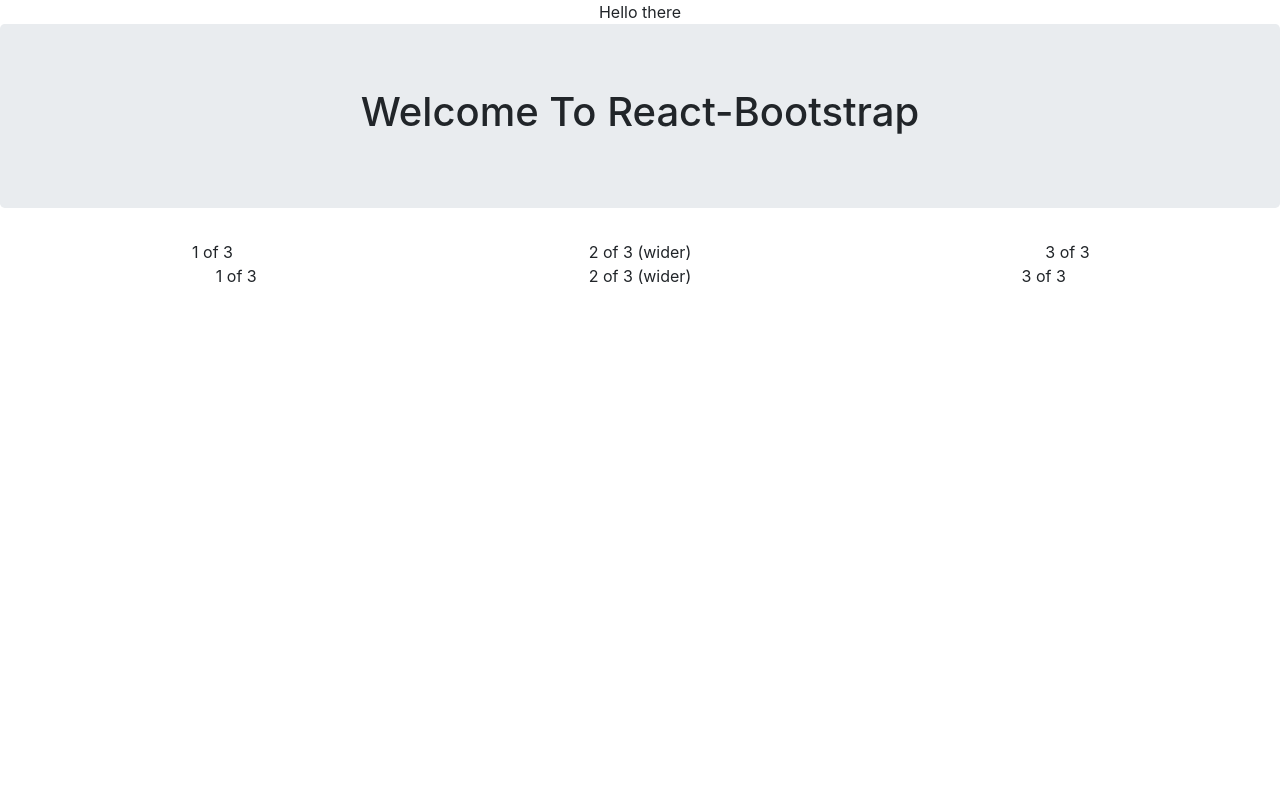
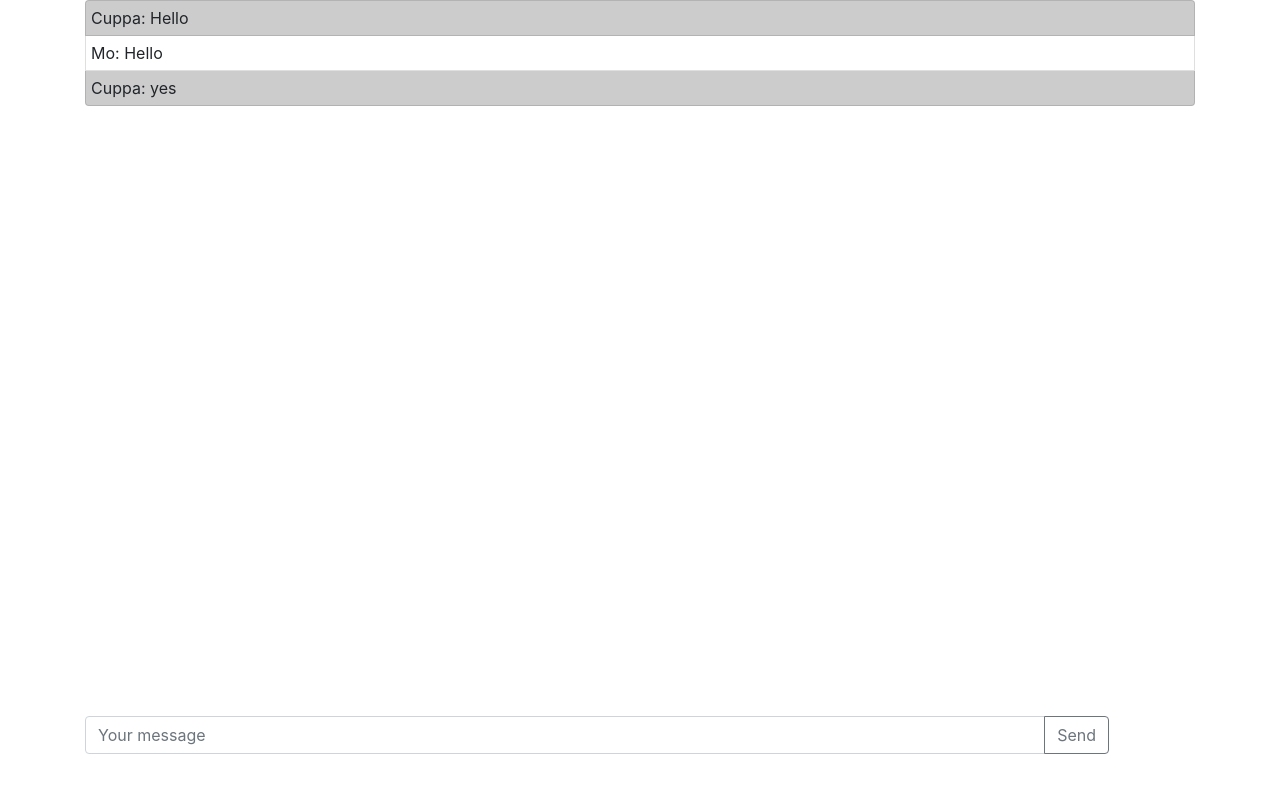
Before and after one commit to MichOchieng/math-centerV2, a React (Create React App) app in the folder math-center/: page / in a window 1280 px wide. Shown: the top 792 px of the page. Built offline with nearby package versions, Linux system fonts and the light colour scheme.

Commit message:
add message area

```diff
--- a/math-center/src/App.css
+++ b/math-center/src/App.css
@@ -1,38 +1,38 @@
-.App {
-  text-align: center;
+
+#user-list {
+    text-align: center;
 }
 
-.App-logo {
-  height: 40vmin;
-  pointer-events: none;
+#chat-area {
+
+    width: 80%;
+    max-width: 1200px;
+    padding-bottom: 60px;
+
 }
 
-@media (prefers-reduced-motion: no-preference) {
-  .App-logo {
-    animation: App-logo-spin infinite 20s linear;
-  }
+/* Messages */
+
+
+#message-container div {
+    background-color: #ccc;
+    padding: 5px;
 }
 
-.App-header {
-  background-color: #282c34;
-  min-height: 100vh;
-  display: flex;
-  flex-direction: column;
-  align-items: center;
-  justify-content: center;
-  font-size: calc(10px + 2vmin);
-  color: white;
+#message-container div:nth-child(even) {
+    background-color: #FFF;
 }
 
-.App-link {
-  color: #61dafb;
+#send-container {
+    position: fixed;
+    padding-bottom: 30px;
+    bottom: 0;
+    background-color: white;
+    max-width: 1200px;
+    width: 80%;
+    display: flex;
 }
 
-@keyframes App-logo-spin {
-  from {
-    transform: rotate(0deg);
-  }
-  to {
-    transform: rotate(360deg);
-  }
+#message-input {
+    flex-grow: 1;
 }
--- a/math-center/src/App.js
+++ b/math-center/src/App.js
@@ -12,21 +12,6 @@
   return (
     <div className="App">
       <ChatArea />
-      <Jumbotron>
-        <h1 className="header">Welcome To React-Bootstrap</h1>
-      </Jumbotron>
-      <Container>
-        <Row>
-          <Col>1 of 3</Col>
-          <Col xs={6}>2 of 3 (wider)</Col>
-          <Col>3 of 3</Col>
-        </Row>
-        <Row>
-          <Col>1 of 3</Col>
-          <Col xs={5}>2 of 3 (wider)</Col>
-          <Col>3 of 3</Col>
-        </Row>
-      </Container>
     </div>
   );
 }
--- a/math-center/src/components/ChatArea.js
+++ b/math-center/src/components/ChatArea.js
@@ -1,11 +1,28 @@
 import React, { Component } from 'react';
+
+import { Container, ListGroup, Button, InputGroup, FormControl } from 'react-bootstrap';
 
 class ChatArea extends Component {
     render() {
         return (
-            <div>
-               Hello there
-            </div>
+            <Container>
+                <ListGroup id="message-container">
+                    <ListGroup.Item>Cuppa: Hello</ListGroup.Item>
+                    <ListGroup.Item>Mo: Hello</ListGroup.Item>
+                    <ListGroup.Item>Cuppa: yes</ListGroup.Item>
+                </ListGroup>
+
+                <InputGroup className="mb-3" id="send-container">
+                    <FormControl
+                    placeholder="Your message"
+                    aria-label="Your message"
+                    aria-describedby="basic-addon2"
+                    />
+                    <InputGroup.Append>
+                    <Button variant="outline-secondary">Send</Button>
+                    </InputGroup.Append>
+                </InputGroup>
+            </Container>
         );
     }
 }
```
